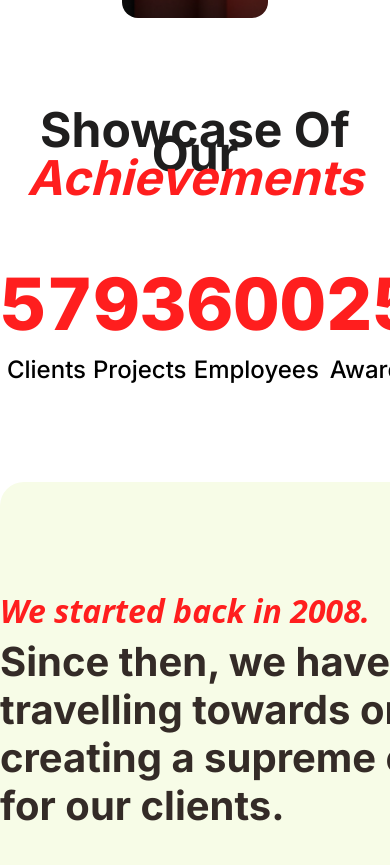
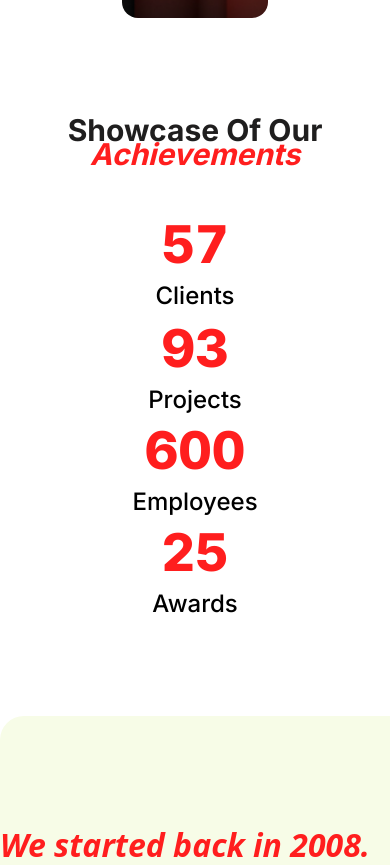
Before and after one commit to shoumen-shomu/creative-it-canada, a Next.js app: page / in a window 390 px wide. Shown: the part 1035-1900 px from the top of the page. Built offline with nearby package versions, Linux system fonts and the light colour scheme; a web font is replaced by a local one.

Commit message:
Achievement Part Responsive Done

```diff
--- a/src/app/components/layouts/home/Achievement.jsx
+++ b/src/app/components/layouts/home/Achievement.jsx
@@ -14,17 +14,17 @@ const Achievement = () => {
       <section className="mt-25">
         <Container>
           <div className="text-center">
-            <h2 className="font-inter font-bold text-[48px] text-[#1F1E1E] leading-6  mb-15">
+            <h2 className="font-inter font-bold lg:text-[48px] text-[30px] text-[#1F1E1E] leading-6 lg:mb-15 mb-10">
               Showcase Of Our{" "}
               <span className="font-tri font-bold text-primary italic">
                 Achievements
               </span>
             </h2>
-            <div className="flex justify-between">
-              <div className="flex flex-col items-center">
+            <div className="lg:flex justify-between">
+              <div className="lg:flex lg:flex-col items-center">
                 <p
                   ref={ref}
-                  className="font-inter font-extrabold text-[72px] text-primary tabular-nums"
+                  className="font-inter font-extrabold lg:text-[72px] text-[52px] text-primary tabular-nums"
                 >
                   {inView ? (
                     <CountUp
@@ -45,7 +45,7 @@ const Achievement = () => {
               <div className="flex flex-col items-center">
                 <p
                   ref={ref}
-                  className="font-inter font-extrabold text-[72px] text-primary tabular-nums"
+                  className="font-inter font-extrabold lg:text-[72px] text-[52px] text-primary tabular-nums"
                 >
                   {inView ? (
                     <CountUp
@@ -66,7 +66,7 @@ const Achievement = () => {
              <div className="flex flex-col items-center">
                 <p
                   ref={ref}
-                  className="font-inter font-extrabold text-[72px] text-primary tabular-nums"
+                  className="font-inter font-extrabold lg:text-[72px] text-[52px] text-primary tabular-nums"
                 >
                   {inView ? (
                     <CountUp
@@ -87,7 +87,7 @@ const Achievement = () => {
               <div className="flex flex-col items-center">
                 <p
                   ref={ref}
-                  className="font-inter font-extrabold text-[72px] text-primary tabular-nums"
+                  className="font-inter font-extrabold lg:text-[72px] text-[52px] text-primary tabular-nums"
                 >
                   {inView ? (
                     <CountUp
```
